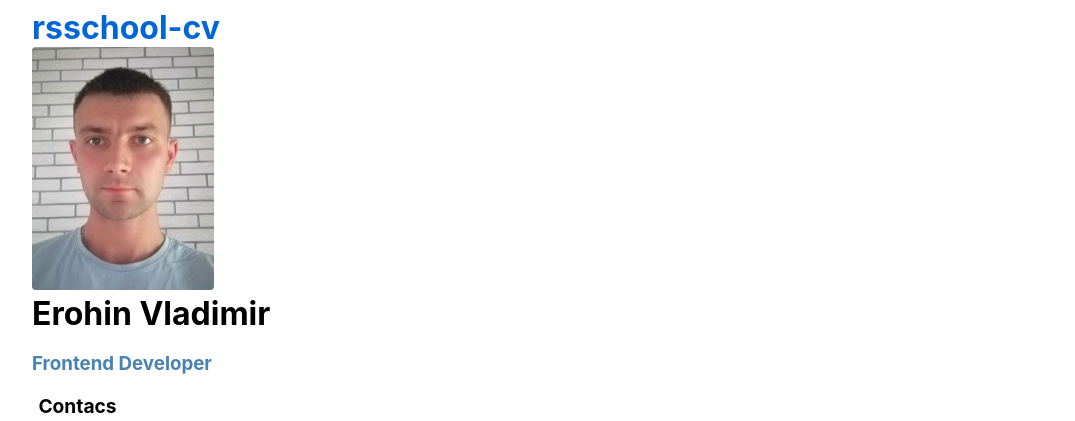
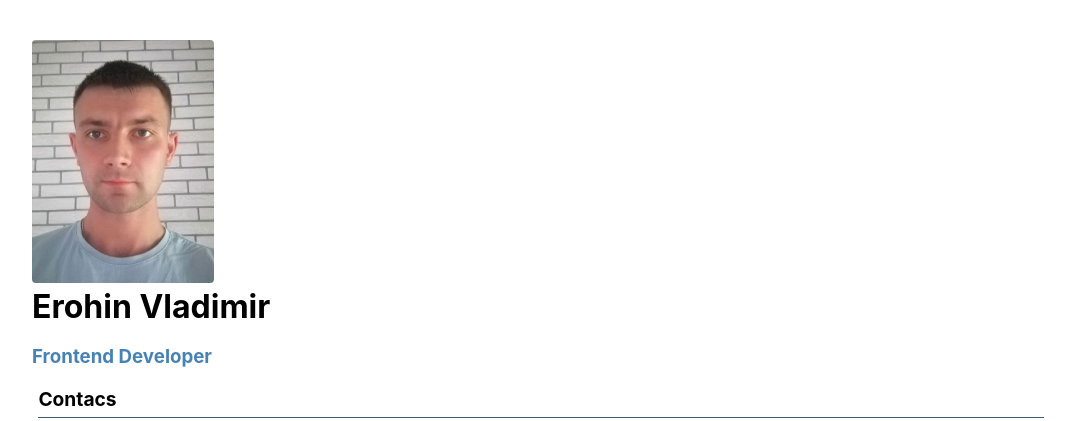
Before and after one commit to VladimirErohin/rsschool-cv, a plain HTML site: page index.html in a window 1280 px wide. Shown: the top 421 px of the page, without its empty margins (102-1177 px from the left). Drawn offline with Linux system fonts and the light colour scheme.

Commit message:
fix: change layout for avatar

```diff
--- a/index.html
+++ b/index.html
@@ -9,11 +9,6 @@
 </head>
 <body>
 <div class="container_body">
-    <h1>
-        <a href="https://vladimirerohin.github.io/rsschool-cv/">
-            <div class="link_cv_rs">rsschool-cv</div>
-        </a>
-    </h1>
     <div class="avatar_cv">
         <img src="./assets/foto-avatar.jpg" alt="avatar">
     </div>
--- a/style.css
+++ b/style.css
@@ -7,6 +7,7 @@
 }
 
 .avatar_cv img{
+    margin-top: 2rem;
     width: 18%;
     border-radius: 4px;
 }
```
